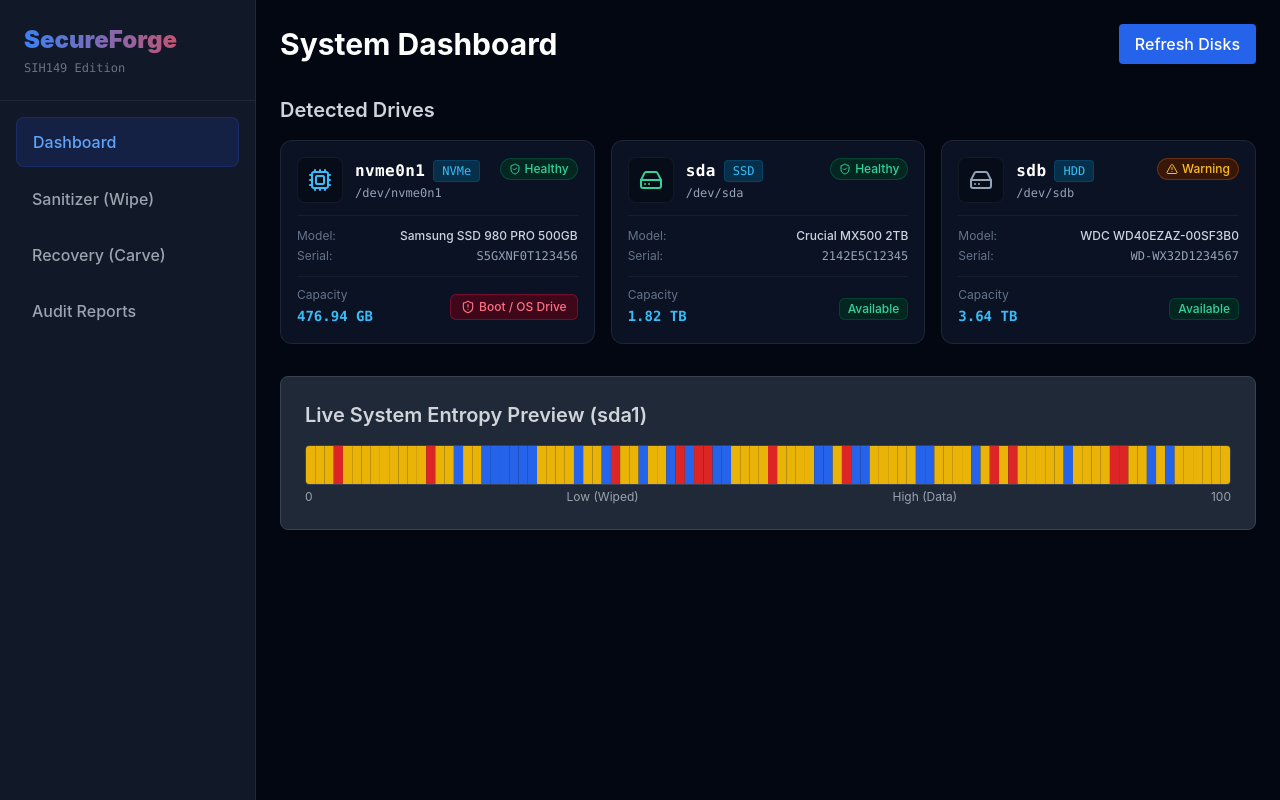
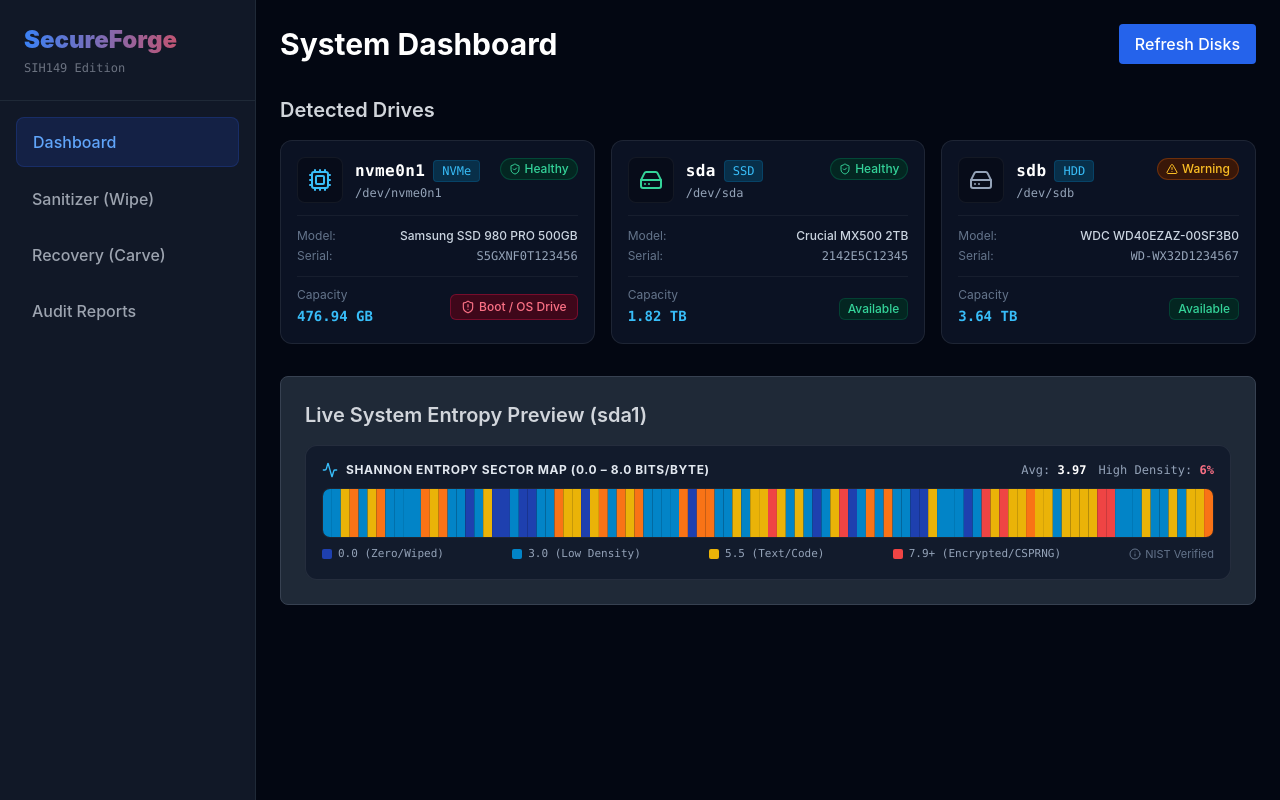
Before and after one commit to K01SR/SecureForge, a React (Vite) app in the folder src-ui/: page / in a window 1280 px wide. Built offline with nearby package versions, Linux system fonts and the light colour scheme.

Commit message:
feat(ui/components): add interactive EntropyHeatmap with live block hover tooltip

```diff
--- a/src-ui/src/components/EntropyHeatmap.tsx
+++ b/src-ui/src/components/EntropyHeatmap.tsx
@@ -1,42 +1,112 @@
+import { useState } from 'react';
+import { Activity, Info } from 'lucide-react';
+
 interface Props {
   data: number[];
-  width?: number;
   height?: number;
+  title?: string;
 }
 
-export function EntropyHeatmap({ data, height = 40 }: Props) {
+export function EntropyHeatmap({ data, height = 48, title }: Props) {
+  const [hovered, setHovered] = useState<{ index: number; value: number } | null>(null);
+
   const getColor = (value: number) => {
-    if (value < 2.0) return 'rgb(37, 99, 235)'; // Blue - likely wiped
-    if (value < 7.0) return 'rgb(234, 179, 8)'; // Yellow - mixed/text
-    return 'rgb(220, 38, 38)'; // Red - compressed/encrypted/high entropy
+    if (value < 1.0) return '#1e40af'; // Deep blue (clean zeroed / wiped)
+    if (value < 4.0) return '#0284c7'; // Sky blue (low entropy / sparse)
+    if (value < 6.5) return '#eab308'; // Amber (ASCII text / code)
+    if (value < 7.5) return '#f97316'; // Orange (structured binary)
+    return '#ef4444';                  // Crimson (High entropy: encrypted / compressed / CSPRNG random)
   };
 
+  const avgEntropy = data.length > 0 ? data.reduce((a, b) => a + b, 0) / data.length : 0;
+  const highEntropyRatio = data.length > 0 ? (data.filter((v) => v >= 7.5).length / data.length) * 100 : 0;
+
   if (!data || data.length === 0) {
-    return <div className="h-10 w-full bg-gray-800 flex items-center justify-center text-sm text-gray-500 rounded">No data</div>;
+    return (
+      <div className="glass-panel p-4 rounded-xl text-center text-sm text-slate-500 flex items-center justify-center gap-2">
+        <Activity className="w-4 h-4 animate-pulse text-cyber-500" />
+        No entropy telemetry data available
+      </div>
+    );
   }
 
   return (
-    <div className="relative group">
-      <svg width="100%" height={height} className="rounded border border-gray-700 bg-gray-900 block" preserveAspectRatio="none">
+    <div className="glass-panel p-4 rounded-xl relative">
+      {/* Header */}
+      <div className="flex items-center justify-between mb-2.5">
+        <div className="flex items-center gap-2">
+          <Activity className="w-4 h-4 text-cyber-400" />
+          <span className="text-xs font-bold uppercase tracking-wider text-slate-200">
+            {title || 'Shannon Entropy Sector Map (0.0 – 8.0 bits/byte)'}
+          </span>
+        </div>
+        <div className="flex items-center gap-3 text-xs font-mono">
+          <span className="text-slate-400">
+            Avg: <span className="font-bold text-white">{avgEntropy.toFixed(2)}</span>
+          </span>
+          <span className="text-slate-400">
+            High Density: <span className="font-bold text-rose-400">{highEntropyRatio.toFixed(0)}%</span>
+          </span>
+        </div>
+      </div>
+
+      {/* SVG Heatmap Bar */}
+      <div className="relative rounded-lg overflow-hidden border border-white/10 bg-surface-950">
+        <svg
+          width="100%"
+          height={height}
+          className="block cursor-crosshair"
+          preserveAspectRatio="none"
+          onMouseLeave={() => setHovered(null)}
+        >
           {data.map((val, i) => (
             <rect
               key={i}
               x={`${(i / data.length) * 100}%`}
               y={0}
-            width={`${(1 / data.length) * 100}%`}
+              width={`${Math.max(1, (1 / data.length) * 100)}%`}
               height="100%"
               fill={getColor(val)}
-            className="hover:opacity-75 transition-opacity cursor-crosshair"
-          >
-            <title>{`Offset: ${i}, Entropy: ${val.toFixed(2)}`}</title>
-          </rect>
+              className="hover:opacity-80 transition-opacity"
+              onMouseEnter={() => setHovered({ index: i, value: val })}
+            />
           ))}
         </svg>
-      <div className="flex justify-between text-xs text-gray-400 mt-1">
-        <span>0</span>
-        <span>Low (Wiped)</span>
-        <span>High (Data)</span>
-        <span>{data.length}</span>
+
+        {/* Hover Tooltip Overlay */}
+        {hovered && (
+          <div className="absolute top-1 right-2 pointer-events-none bg-surface-900/95 border border-cyber-500/40 px-2.5 py-1 rounded shadow-xl text-xs font-mono flex items-center gap-2">
+            <span className="text-slate-400">Block #{hovered.index}</span>
+            <span className="text-white font-bold">{hovered.value.toFixed(3)} b/B</span>
+            <span
+              className="w-2.5 h-2.5 rounded-full inline-block"
+              style={{ backgroundColor: getColor(hovered.value) }}
+            />
+          </div>
+        )}
+      </div>
+
+      {/* Legend */}
+      <div className="flex items-center justify-between text-[11px] text-slate-400 mt-2 font-mono">
+        <div className="flex items-center gap-1.5">
+          <span className="w-2.5 h-2.5 rounded-sm bg-[#1e40af] inline-block" />
+          <span>0.0 (Zero/Wiped)</span>
+        </div>
+        <div className="flex items-center gap-1.5">
+          <span className="w-2.5 h-2.5 rounded-sm bg-[#0284c7] inline-block" />
+          <span>3.0 (Low Density)</span>
+        </div>
+        <div className="flex items-center gap-1.5">
+          <span className="w-2.5 h-2.5 rounded-sm bg-[#eab308] inline-block" />
+          <span>5.5 (Text/Code)</span>
+        </div>
+        <div className="flex items-center gap-1.5">
+          <span className="w-2.5 h-2.5 rounded-sm bg-[#ef4444] inline-block" />
+          <span>7.9+ (Encrypted/CSPRNG)</span>
+        </div>
+        <div className="flex items-center gap-1 text-slate-500 font-sans">
+          <Info className="w-3 h-3" /> NIST Verified
+        </div>
       </div>
     </div>
   );
```
Lines whose indentation alone changed are shown as unchanged.
